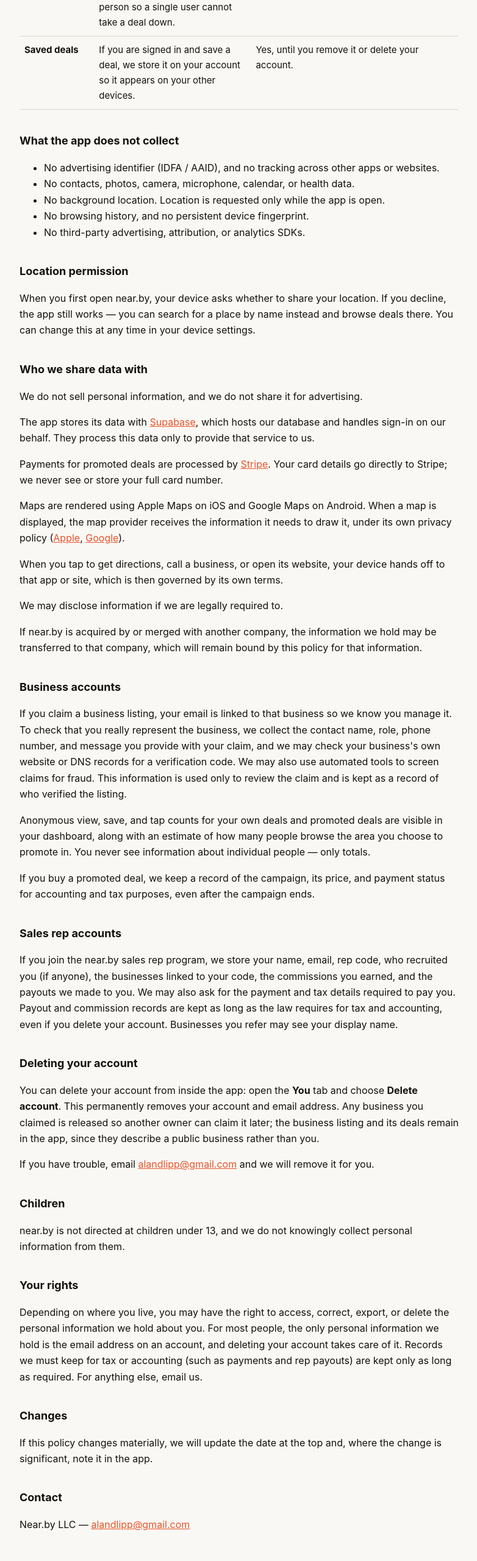
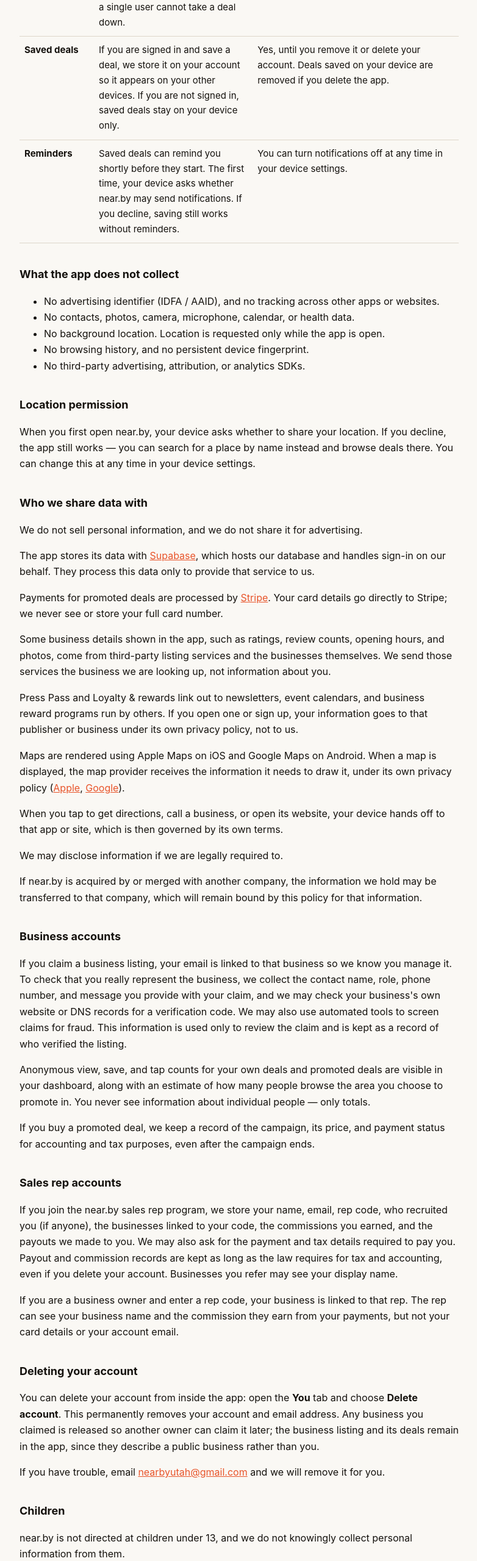
Before and after one commit to alwish45/nearby-legal, a plain HTML site: page privacy.html in a window 1280 px wide. Shown: the part 1412-3972 px from the top of the page at 61% size, without its empty margins (248-1030 px from the left). Drawn offline with Linux system fonts and the light colour scheme.

Commit message:
Cover reminders, third-party content, Sponsored label and rep codes
Brings the policy and terms in line with the current app screens:
- Privacy: saved deals on device when signed out, reminder
  notifications, third-party ratings/hours/photos, Press Pass and
  loyalty links, what a rep sees when a business enters their code.
- Terms: events, Sponsored label on pinned deals, third-party
  information, photos and trademarks.
- Contact address now matches the one shown in the app.

Co-Authored-By: Claude Opus 5.5 <noreply@anthropic.com>
Claude-Session: https://claude.ai/code/session_01WMga25cHfh2VDgLLvkrgPV

```diff
--- a/privacy.html
+++ b/privacy.html
@@ -66,8 +66,13 @@
   </tr>
   <tr>
     <td><strong>Saved deals</strong></td>
-    <td>If you are signed in and save a deal, we store it on your account so it appears on your other devices.</td>
-    <td>Yes, until you remove it or delete your account.</td>
+    <td>If you are signed in and save a deal, we store it on your account so it appears on your other devices. If you are not signed in, saved deals stay on your device only.</td>
+    <td>Yes, until you remove it or delete your account. Deals saved on your device are removed if you delete the app.</td>
+  </tr>
+  <tr>
+    <td><strong>Reminders</strong></td>
+    <td>Saved deals can remind you shortly before they start. The first time, your device asks whether near.by may send notifications. If you decline, saving still works without reminders.</td>
+    <td>You can turn notifications off at any time in your device settings.</td>
   </tr>
 </table>
 
@@ -87,6 +92,8 @@
 <p>We do not sell personal information, and we do not share it for advertising.</p>
 <p>The app stores its data with <a href="https://supabase.com/privacy">Supabase</a>, which hosts our database and handles sign-in on our behalf. They process this data only to provide that service to us.</p>
 <p>Payments for promoted deals are processed by <a href="https://stripe.com/privacy">Stripe</a>. Your card details go directly to Stripe; we never see or store your full card number.</p>
+<p>Some business details shown in the app, such as ratings, review counts, opening hours, and photos, come from third-party listing services and the businesses themselves. We send those services the business we are looking up, not information about you.</p>
+<p>Press Pass and Loyalty &amp; rewards link out to newsletters, event calendars, and business reward programs run by others. If you open one or sign up, your information goes to that publisher or business under its own privacy policy, not to us.</p>
 <p>Maps are rendered using Apple Maps on iOS and Google Maps on Android. When a map is displayed, the map provider receives the information it needs to draw it, under its own privacy policy (<a href="https://www.apple.com/legal/privacy/">Apple</a>, <a href="https://policies.google.com/privacy">Google</a>).</p>
 <p>When you tap to get directions, call a business, or open its website, your device hands off to that app or site, which is then governed by its own terms.</p>
 <p>We may disclose information if we are legally required to.</p>
@@ -99,10 +106,11 @@
 
 <h2>Sales rep accounts</h2>
 <p>If you join the near.by sales rep program, we store your name, email, rep code, who recruited you (if anyone), the businesses linked to your code, the commissions you earned, and the payouts we made to you. We may also ask for the payment and tax details required to pay you. Payout and commission records are kept as long as the law requires for tax and accounting, even if you delete your account. Businesses you refer may see your display name.</p>
+<p>If you are a business owner and enter a rep code, your business is linked to that rep. The rep can see your business name and the commission they earn from your payments, but not your card details or your account email.</p>
 
 <h2>Deleting your account</h2>
 <p>You can delete your account from inside the app: open the <strong>You</strong> tab and choose <strong>Delete account</strong>. This permanently removes your account and email address. Any business you claimed is released so another owner can claim it later; the business listing and its deals remain in the app, since they describe a public business rather than you.</p>
-<p>If you have trouble, email <a href="mailto:alandlipp@gmail.com">alandlipp@gmail.com</a> and we will remove it for you.</p>
+<p>If you have trouble, email <a href="mailto:nearbyutah@gmail.com">nearbyutah@gmail.com</a> and we will remove it for you.</p>
 
 <h2>Children</h2>
 <p>near.by is not directed at children under 13, and we do not knowingly collect personal information from them.</p>
@@ -114,7 +122,7 @@
 <p>If this policy changes materially, we will update the date at the top and, where the change is significant, note it in the app.</p>
 
 <h2>Contact</h2>
-<p>Near.by LLC — <a href="mailto:alandlipp@gmail.com">alandlipp@gmail.com</a></p>
+<p>Near.by LLC — <a href="mailto:nearbyutah@gmail.com">nearbyutah@gmail.com</a></p>
 
 </body>
 </html>
```
Also changed, not shown: index.html (+1 -1 lines), terms.html (+7 -3 lines).
